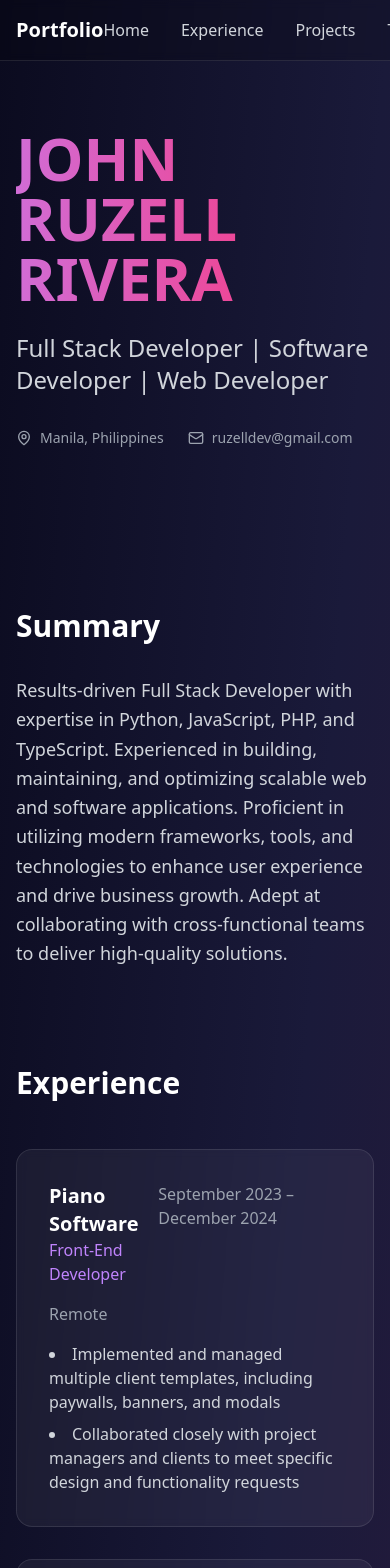
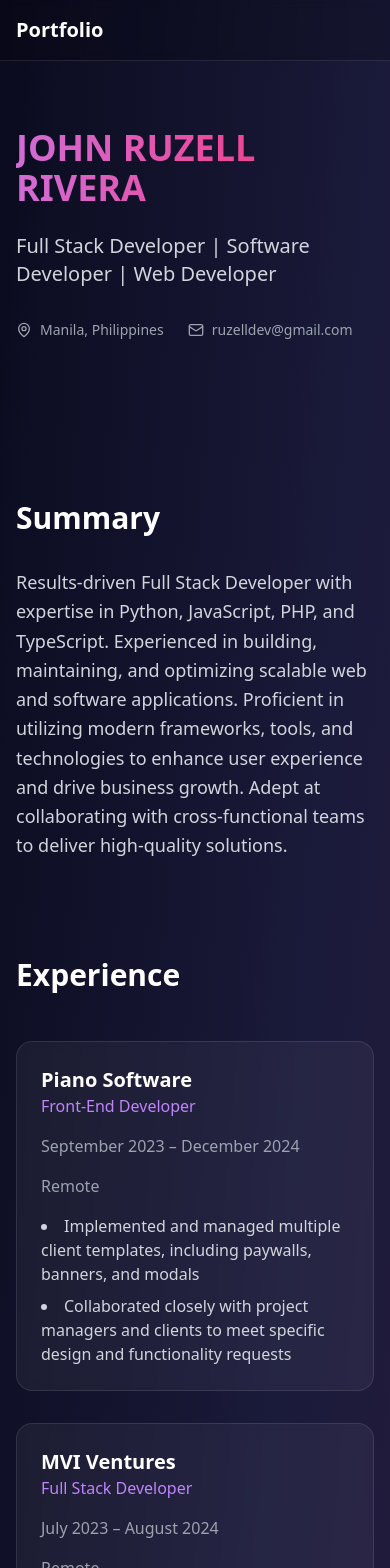
Before and after one commit to Ruzell11/portfolio-2025, a React (Vite) app: page / in a window 390 px wide. Shown: the top 1568 px of the page. Built offline with nearby package versions, Linux system fonts and the light colour scheme.

Commit message:
remove nav on mobile for responsiveness

```diff
--- a/src/App.tsx
+++ b/src/App.tsx
@@ -9,7 +9,7 @@ function App() {
         <div className="container mx-auto px-4 py-4">
           <div className="flex justify-between items-center">
             <span className="text-white font-bold text-xl">Portfolio</span>
-            <div className="flex gap-8 text-gray-300">
+            <div className="hidden md:flex gap-8 text-gray-300">
               {['Home', "Experience", 'Projects', "Technology"].map((item) => (
                 <a key={item} href={`#${item.toLowerCase()}`} className="hover:text-white transition-colors">{item}</a>
               ))}
@@ -22,10 +22,10 @@ function App() {
       <header className="pt-32 pb-24 relative overflow-hidden" id='home'>
         <div className="container mx-auto px-4 relative z-10">
           <div className="max-w-4xl">
-            <h1 className="text-6xl md:text-7xl font-bold mb-6 text-transparent bg-clip-text bg-gradient-to-r from-purple-400 via-pink-500 to-red-500 animate-gradient">
+            <h1 className="text-4xl sm:text-5xl md:text-7xl font-bold mb-6 text-transparent bg-clip-text bg-gradient-to-r from-purple-400 via-pink-500 to-red-500 animate-gradient">
               JOHN RUZELL RIVERA
             </h1>
-            <h2 className="text-2xl md:text-3xl mb-8 text-gray-300 font-light">
+            <h2 className="text-xl sm:text-2xl md:text-3xl mb-8 text-gray-300 font-light">
               Full Stack Developer | Software Developer | Web Developer
             </h2>
             <div className="flex flex-wrap gap-6 text-sm text-gray-400">
@@ -89,10 +89,10 @@ function App() {
                   "Developed and maintained an in-house application to streamline and automate the client loan application process"
                 ]
               }
-            ].map((job, index, array) => (
+            ].map((job, index) => (
               <div key={index} className="relative">
-                <div className="bg-white/5 backdrop-blur-sm p-8 rounded-2xl border border-white/10 transition-all duration-300 hover:border-purple-500/50 hover:bg-white/10">
-                  <div className="flex justify-between items-start mb-4">
+                <div className="bg-white/5 backdrop-blur-sm p-6 sm:p-8 rounded-2xl border border-white/10 transition-all duration-300 hover:border-purple-500/50 hover:bg-white/10">
+                  <div className="flex flex-col sm:flex-row justify-between items-start sm:items-center mb-4 gap-4">
                     <div>
                       <h3 className="text-xl font-semibold text-white">{job.company}</h3>
                       <p className="text-purple-400">{job.role}</p>
@@ -106,7 +106,6 @@ function App() {
                     ))}
                   </ul>
                 </div>
-
               </div>
             ))}
           </div>
@@ -116,8 +115,8 @@ function App() {
         <section className="mb-24" id='projects'>
           <h2 className="text-3xl font-bold mb-12 text-white">Personal Projects</h2>
 
-          <div className="bg-white/5 backdrop-blur-sm p-8 rounded-2xl border border-white/10 transition-all duration-300 hover:border-purple-500/50 hover:bg-white/10">
-            <div className="flex justify-between items-start mb-6">
+          <div className="bg-white/5 backdrop-blur-sm p-6 sm:p-8 rounded-2xl border border-white/10 transition-all duration-300 hover:border-purple-500/50 hover:bg-white/10">
+            <div className="flex flex-col sm:flex-row justify-between items-start sm:items-center mb-6 gap-4">
               <div>
                 <div className='mb-4'>
                   <h3 className="text-2xl font-semibold text-white mb-2">
@@ -127,11 +126,10 @@ function App() {
                     href="https://leadhive.pro"
                     target="_blank"
                     rel="noopener noreferrer"
-                    className="text-white hover:text-indigo-300 underline  transition-colors duration-200"
+                    className="text-white hover:text-indigo-300 underline transition-colors duration-200"
                   >
                     Visit Lead Hive
                   </a>
-
                 </div>
                 <p className="text-purple-400">Full Stack Project (Deployed on AWS EC2)</p>
               </div>
@@ -168,26 +166,22 @@ function App() {
             {[
               {
                 title: "Programming Languages",
-                skills: ['Python', 'JavaScript', 'PHP', 'TypeScript'],
-                color: "purple"
+                skills: ['Python', 'JavaScript', 'PHP', 'TypeScript']
               },
               {
                 title: "Frameworks & Libraries",
-                skills: ['Next.js', 'Laravel', 'FastAPI', 'React', 'Express.js', 'ShadCN', 'Tailwind', 'Bootstrap'],
-                color: "pink"
+                skills: ['Next.js', 'Laravel', 'FastAPI', 'React', 'Express.js', 'ShadCN', 'Tailwind', 'Bootstrap']
               },
               {
                 title: "Cloud & DevOps",
-                skills: ['AWS EC2', 'Route 53', 'DigitalOcean', 'Nginx', 'Caddy', "NameCheap"],
-                color: "blue"
+                skills: ['AWS EC2', 'Route 53', 'DigitalOcean', 'Nginx', 'Caddy', "NameCheap"]
               },
               {
                 title: "Tools & Platforms",
-                skills: ['GitHub Actions', 'Jest', 'Pytest', 'Figma', 'BDD', 'Git', 'GitHub', 'Clickup', 'Jira'],
-                color: "red"
+                skills: ['GitHub Actions', 'Jest', 'Pytest', 'Figma', 'BDD', 'Git', 'GitHub', 'Clickup', 'Jira']
               }
             ].map((category, index) => (
-              <div key={index} className="bg-white/5 backdrop-blur-sm p-8 rounded-2xl border border-white/10 transition-all duration-300 hover:border-purple-500/50 hover:bg-white/10">
+              <div key={index} className="bg-white/5 backdrop-blur-sm p-6 sm:p-8 rounded-2xl border border-white/10 transition-all duration-300 hover:border-purple-500/50 hover:bg-white/10">
                 <h3 className="font-semibold mb-6 text-white text-xl">{category.title}</h3>
                 <div className="flex flex-wrap gap-3">
                   {category.skills.map((skill) => (
```
